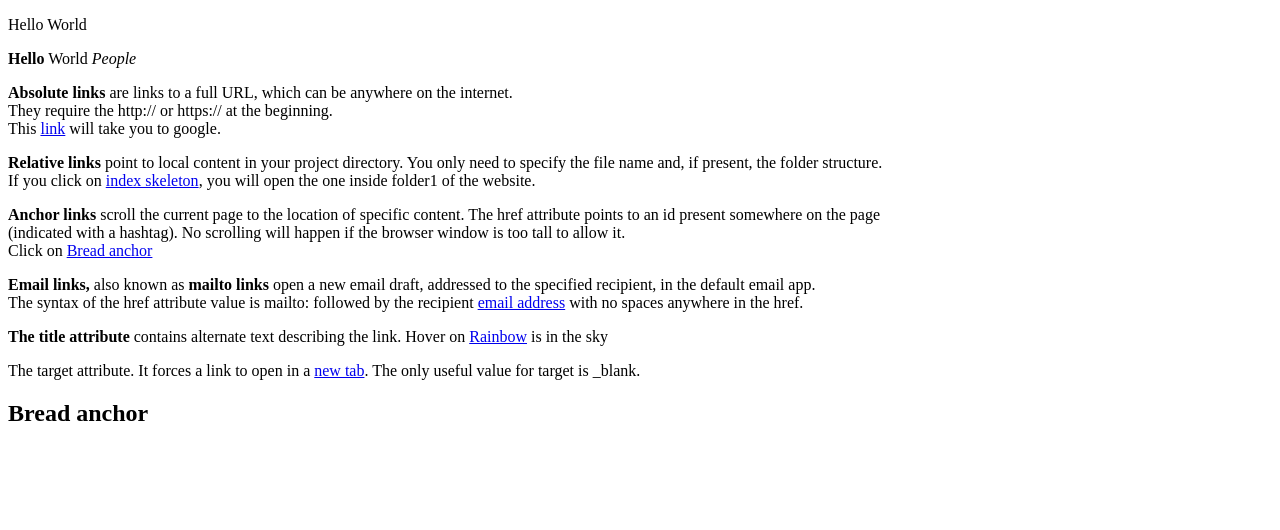
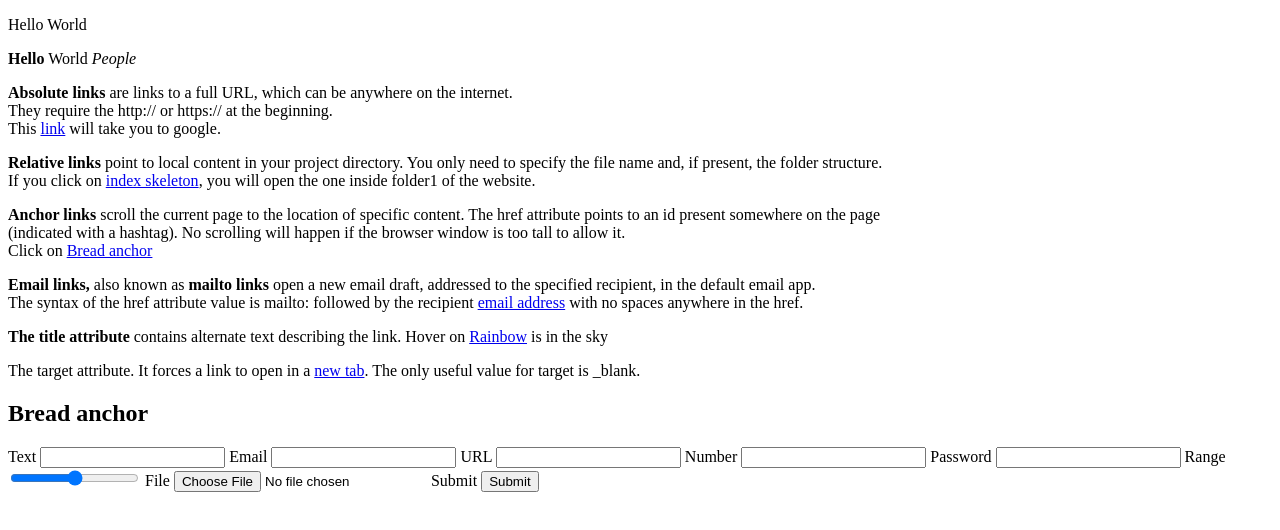
Before and after one commit to gocow/practices, a plain HTML site: page index.html in a window 1280 px wide. Drawn offline with Linux system fonts and the light colour scheme.

Commit message:
Update index.html

```diff
--- a/index.html
+++ b/index.html
@@ -29,5 +29,34 @@
 
 		<p>The target attribute. It forces a link to open in a <a href="http://www.google.com" target="_blank">new tab</a>. The only useful value for target is _blank.</p>
 		<h2 id="anchor">Bread anchor</h2>
+
+		<form action="action">
+			<label>Text</label>
+			<input type="text">
+
+			<label>Email</label>
+			<input type="email">
+
+			<label>URL</label>
+			<input type="url">
+
+			<label>Number</label>
+			<input type="number">
+
+			<label>Password</label>
+			<input type="password">
+
+			<label>Range</label>
+			<input type="range">
+
+			<label>File</label>
+			<input type="file">
+
+			<label>Submit</label>
+			<input type="submit">
+
+		</form>
+
+
 	</body>
 </html>
```
